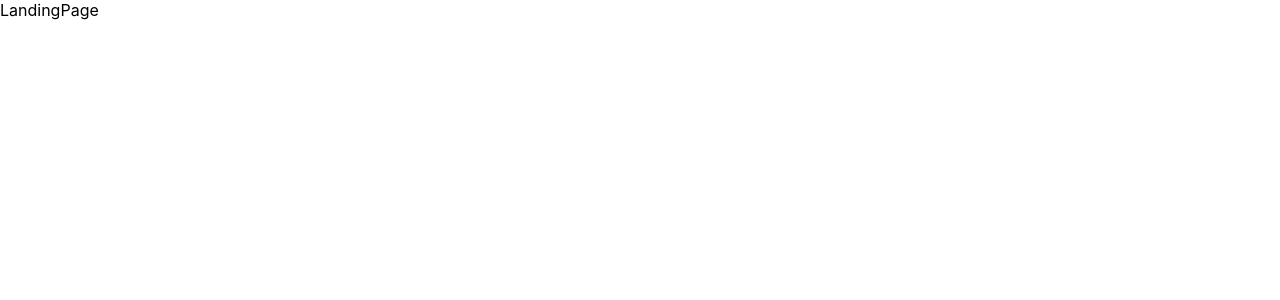
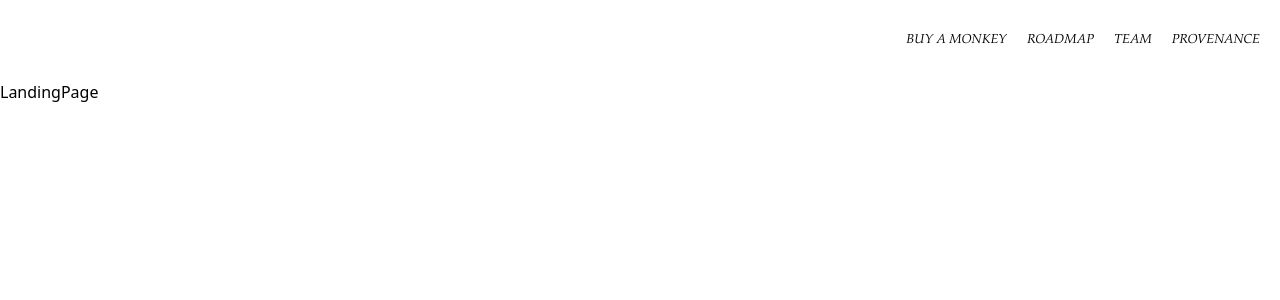
Before and after one commit to HrikB/generative-nft, a React (Create React App) app: page / in a window 1280 px wide. Shown: the top 300 px of the page. Built offline with nearby package versions, Linux system fonts and the light colour scheme.

Commit message:
tailwind setup

```diff
--- a/package.json
+++ b/package.json
@@ -50,6 +50,7 @@
     "@types/node": "^12.20.38",
     "@typescript-eslint/eslint-plugin": "^4.33.0",
     "@typescript-eslint/parser": "^4.33.0",
+    "autoprefixer": "^10.4.1",
     "chai": "^4.3.4",
     "dotenv": "^10.0.0",
     "eslint": "^7.32.0",
@@ -63,10 +64,12 @@
     "ethers": "^5.5.2",
     "hardhat": "^2.8.0",
     "hardhat-gas-reporter": "^1.0.6",
+    "postcss": "^8.4.5",
     "prettier": "^2.5.1",
     "prettier-plugin-solidity": "^1.0.0-beta.19",
     "solhint": "^3.3.6",
     "solidity-coverage": "^0.7.17",
+    "tailwindcss": "^3.0.11",
     "ts-node": "^10.4.0",
     "typechain": "^5.2.0",
     "typescript": "^4.5.4"
--- /dev/null
+++ b/postcss.config.js
@@ -0,0 +1,6 @@
+module.exports = {
+  plugins: {
+    tailwindcss: {},
+    autoprefixer: {},
+  },
+}
--- a/src/App.tsx
+++ b/src/App.tsx
@@ -1,9 +1,15 @@
 import React from "react";
 import { LandingPage } from "./Screens";
+import { Header } from "./components";
 import "./App.css";
 
 function App() {
-  return <LandingPage />;
+  return (
+    <>
+      <Header />
+      <LandingPage />
+    </>
+  );
 }
 
 export default App;
--- /dev/null
+++ b/src/components/Header.css
@@ -0,0 +1,18 @@
+.header {
+  height: 80px;
+  width: 100%;
+  display: flex;
+  justify-content: flex-end;
+  align-items: center;
+}
+
+.header__labels {
+  margin-right: 20px;
+  font-family: Garamond;
+  font-size: small;
+  font-style: italic;
+}
+
+.header__labels:hover {
+  cursor: pointer;
+}
--- /dev/null
+++ b/src/components/Header.tsx
@@ -0,0 +1,16 @@
+import React from "react";
+import "./Header.css";
+
+const HEADER_LABELS = ["BUY A MONKEY", "ROADMAP", "TEAM", "PROVENANCE"];
+
+function Header() {
+  return (
+    <div className="header text-3xl">
+      {HEADER_LABELS.map((label) => (
+        <span className="header__labels">{label}</span>
+      ))}
+    </div>
+  );
+}
+
+export default Header;
--- /dev/null
+++ b/src/components/Hero.tsx
@@ -0,0 +1,11 @@
+import React from "react";
+
+function Hero() {
+  return (
+    <div className="hero__container">
+      <img />
+    </div>
+  );
+}
+
+export default Hero;
--- /dev/null
+++ b/src/components/index.tsx
@@ -0,0 +1 @@
+export { default as Header } from "./Header";
--- a/src/index.css
+++ b/src/index.css
@@ -1,13 +1,7 @@
-body {
-  margin: 0;
-  font-family: -apple-system, BlinkMacSystemFont, 'Segoe UI', 'Roboto', 'Oxygen',
-    'Ubuntu', 'Cantarell', 'Fira Sans', 'Droid Sans', 'Helvetica Neue',
-    sans-serif;
-  -webkit-font-smoothing: antialiased;
-  -moz-osx-font-smoothing: grayscale;
+* {
+  /* background-color: black; */
+  /* color: white; */
 }
-
-code {
-  font-family: source-code-pro, Menlo, Monaco, Consolas, 'Courier New',
-    monospace;
-}
+@tailwind base;
+@tailwind components;
+@tailwind utilities;
--- /dev/null
+++ b/tailwind.config.js
@@ -0,0 +1,7 @@
+module.exports = {
+  content: ['./src/**/*.{js,jsx,ts,tsx}', './public/index.html'],
+  theme: {
+    extend: {},
+  },
+  plugins: [],
+}
```
Also changed, not shown: src/components/Hero.css (added), src/components/bayc-mutant-hero.png (added), 1 other file (tests, documents, lock files or other folders).
